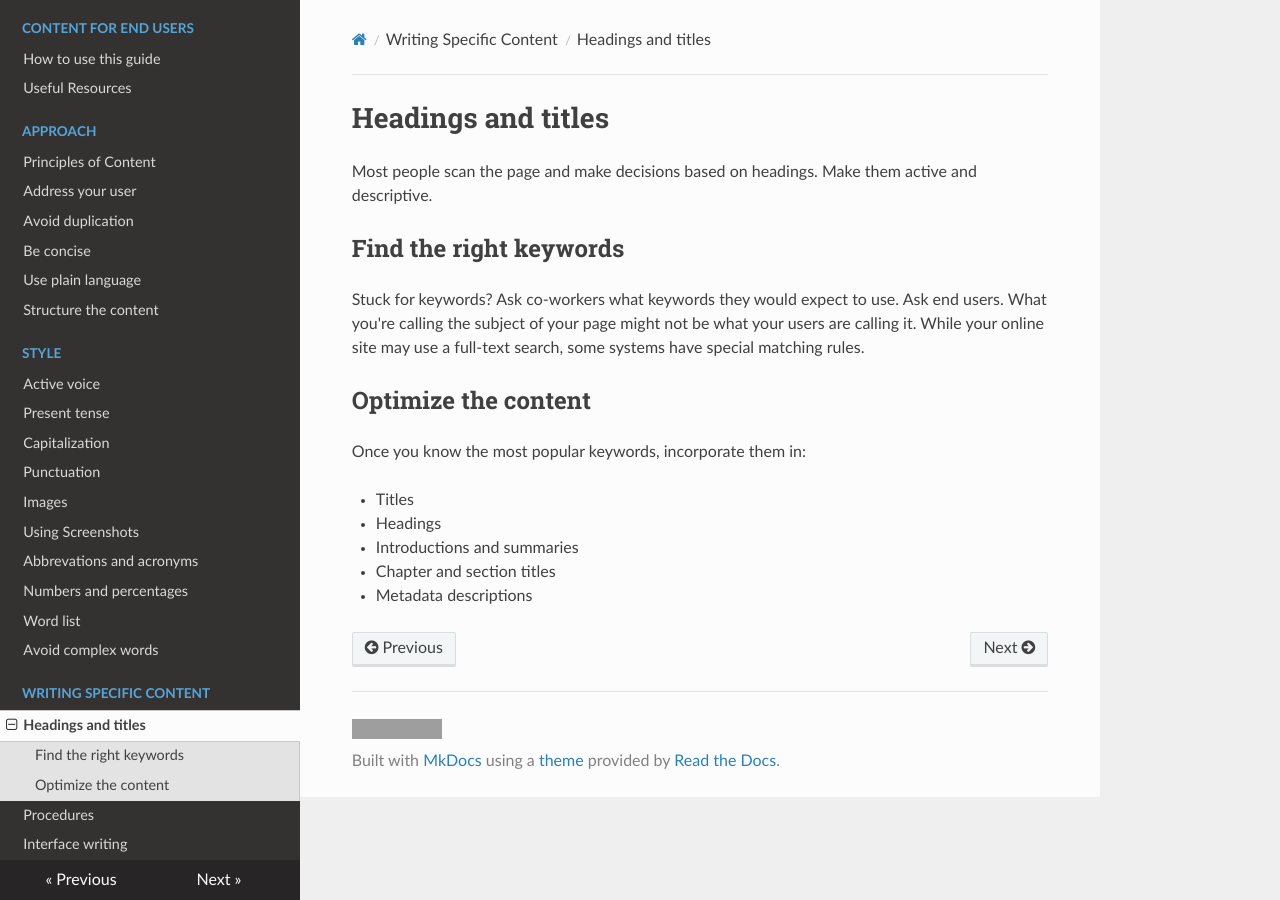
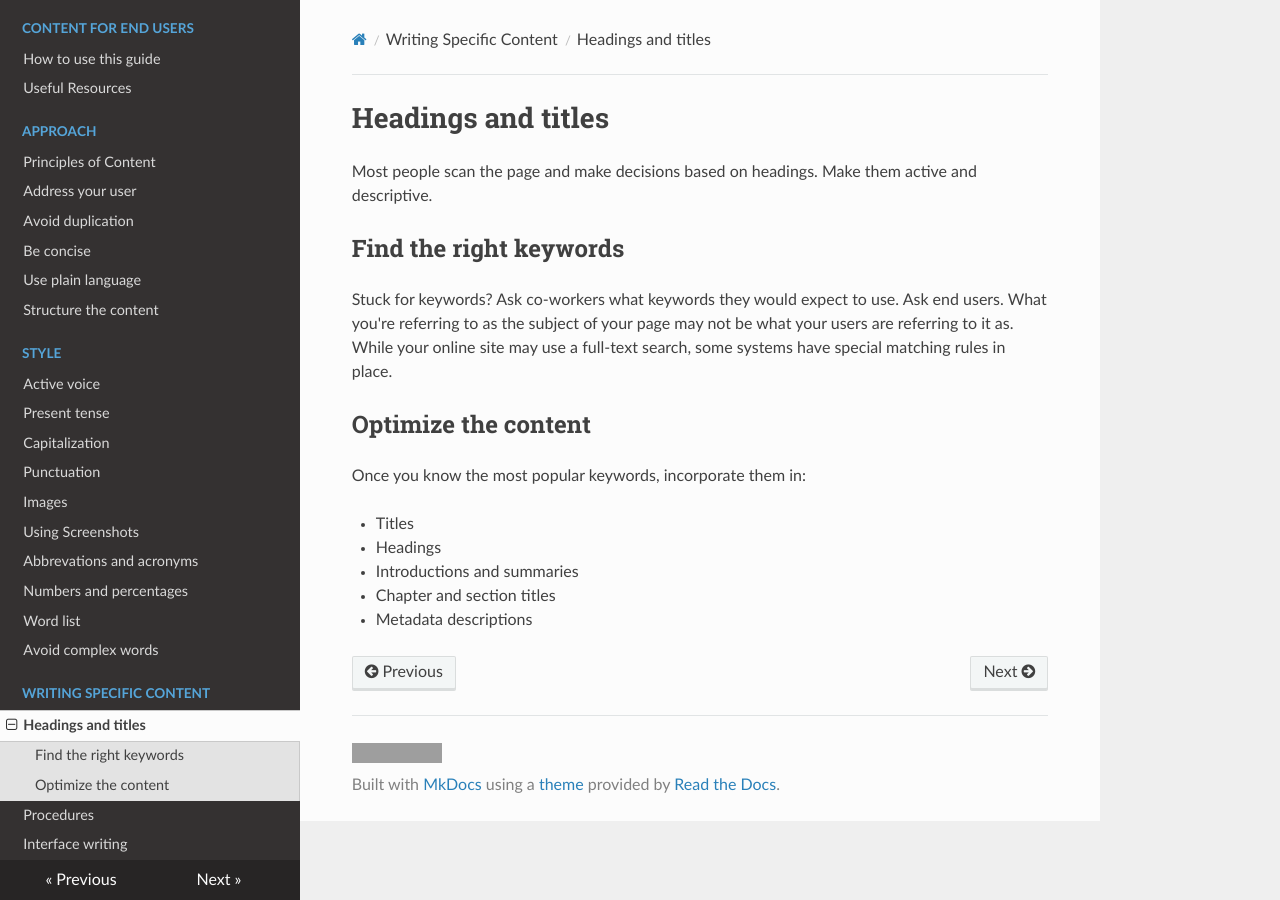
Before and after one commit to stevearrants/styleguide, an MkDocs documentation site: the page built from docs/headings.md, in a window 1280 px wide. Built offline with MkDocs 1.6.1, drawn with Linux system fonts in a browser that asks for light colours; nearby versions of some CDN libraries; grey boxes are pictures that could not be loaded.

Commit message:
Update headings.md

```diff
--- a/docs/headings.md
+++ b/docs/headings.md
@@ -1,14 +1,10 @@
 # Headings and titles
 
-Most people scan the page and make decisions based on headings. Make
-them active and descriptive.
+Most people scan the page and make decisions based on headings. Make them active and descriptive.
 
 ## Find the right keywords
 
-Stuck for keywords? Ask co-workers what keywords they would expect to use. Ask end users.
-What you're calling the subject of your page might not be what your
-users are calling it. While your online site may use a full-text search,
-some systems have special matching rules.
+Stuck for keywords? Ask co-workers what keywords they would expect to use. Ask end users. What you're referring to as the subject of your page may not be what your users are referring to it as. While your online site may use a full-text search, some systems have special matching rules in place.
 
 ## Optimize the content
 
```
